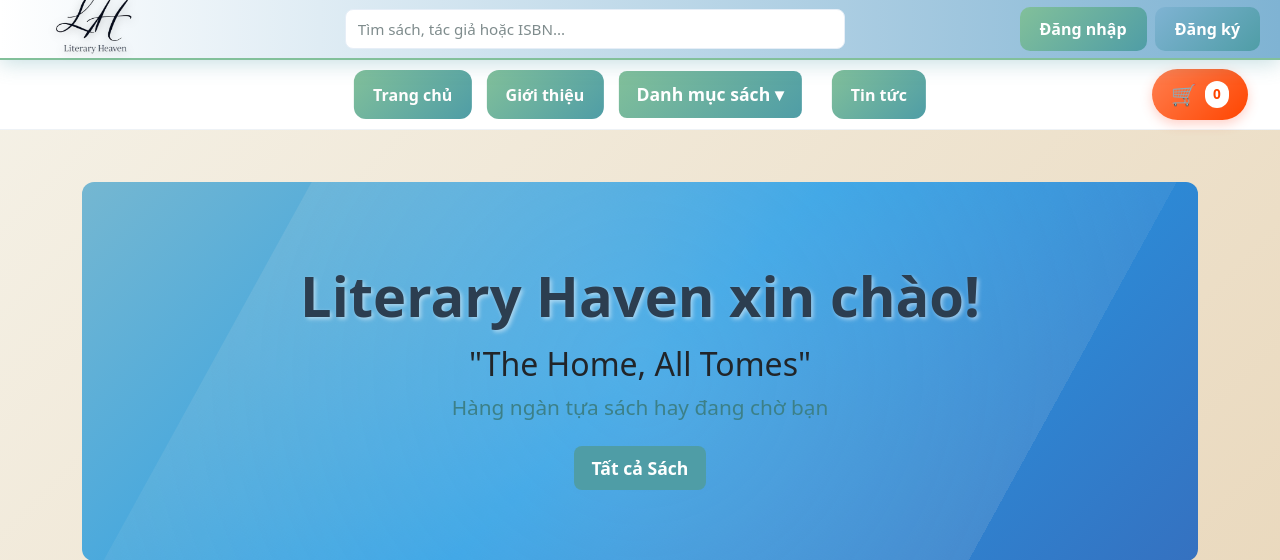
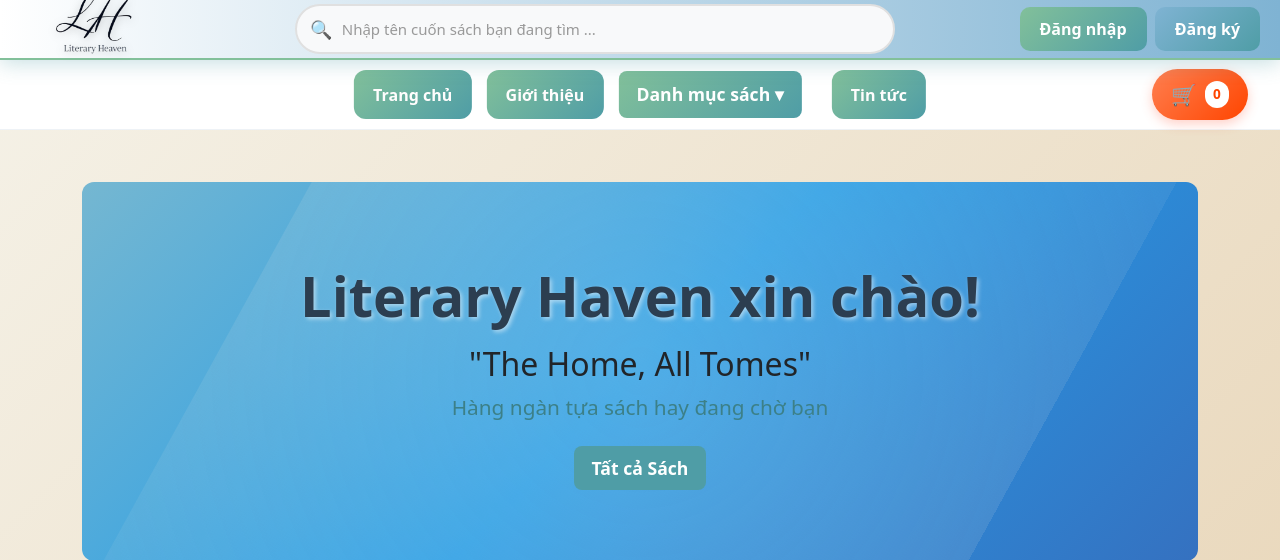
Before and after one commit to ngoctu0405/Book-Store, a PHP site: page / in a window 1280 px wide. Shown: the top 560 px of the page. Run offline with PHP 8.4, Linux system fonts and the light colour scheme.

Commit message:
Toàn ( Thanh tìm kiếm các box )

```diff
--- a/WEB___Book-Strore/about.html
+++ b/WEB___Book-Strore/about.html
@@ -15,7 +15,8 @@
       <a href="index.html"><img src="images/Logo.png" alt="Logo"> </a>
     </div>
     <div class="search-center">
-      <input id="topSearch" class="search-input" placeholder="Tìm sách, tác giả hoặc ISBN..." />
+      <input id="topSearch" class="search-input" type="text" placeholder="Nhập tên cuốn sách bạn đang tìm ..."
+        autocomplete="off" />
     </div>
     <div class="auth-cart">
          <div id="authArea">
--- a/WEB___Book-Strore/assets/css/style.css
+++ b/WEB___Book-Strore/assets/css/style.css
@@ -2135,3 +2135,56 @@ footer {
     font-size: 1rem;
   }
 }
+/* Cập nhật CSS cho thanh tìm kiếm */
+
+.search-center {
+  position: relative;
+  flex: 1;
+  max-width: 600px;
+  margin: 0 20px;
+}
+
+.search-center::before {
+  content: "🔍";
+  position: absolute;
+  left: 15px;
+  top: 50%;
+  transform: translateY(-50%);
+  font-size: 18px;
+  pointer-events: none;
+  z-index: 1;
+}
+
+.search-input {
+  width: 100%;
+  padding: 12px 45px 12px 45px;
+  border: 2px solid #e0e0e0;
+  border-radius: 25px;
+  font-size: 15px;
+  transition: all 0.3s ease;
+  background-color: #f8f9fa;
+}
+
+.search-input:focus {
+  outline: none;
+  border-color: #4CAF50;
+  background-color: white;
+  box-shadow: 0 2px 8px rgba(76, 175, 80, 0.2);
+}
+
+.search-input::placeholder {
+  color: #999;
+}
+
+/* Responsive cho mobile */
+@media (max-width: 768px) {
+  .search-center {
+    margin: 10px 0;
+    max-width: 100%;
+  }
+
+  .search-input {
+    font-size: 14px;
+    padding: 10px 40px 10px 40px;
+  }
+}
--- a/WEB___Book-Strore/assets/js/main.js
+++ b/WEB___Book-Strore/assets/js/main.js
@@ -896,3 +896,51 @@ document.addEventListener('DOMContentLoaded', function() {
     }
   });
 });
+
+
+// Thêm vào cuối file main.js
+
+// Xử lý tìm kiếm từ thanh search trên header
+function handleTopSearch() {
+  const searchInput = document.getElementById('topSearch');
+  if (!searchInput) return;
+
+  const query = searchInput.value.trim();
+  if (!query) {
+    alert('Vui lòng nhập từ khóa tìm kiếm');
+    return;
+  }
+
+  window.location.href = 'search-results.html?q=' + encodeURIComponent(query);
+}
+
+// Giữ từ khóa tìm kiếm trong ô input
+function loadSearchQuery() {
+  const topSearch = document.getElementById('topSearch');
+  if (!topSearch) return;
+
+  const urlParams = new URLSearchParams(window.location.search);
+  const query = urlParams.get('q');
+
+  if (query) {
+    topSearch.value = query;
+  }
+}
+
+// Thêm sự kiện khi DOM load
+document.addEventListener('DOMContentLoaded', function() {
+  const topSearch = document.getElementById('topSearch');
+
+  if (topSearch) {
+    // Xử lý khi nhấn Enter
+    topSearch.addEventListener('keypress', function(e) {
+      if (e.key === 'Enter') {
+        e.preventDefault();
+        handleTopSearch();
+      }
+    });
+
+    // Giữ từ khóa tìm kiếm trong ô input
+    loadSearchQuery();
+  }
+});
--- a/WEB___Book-Strore/cart.html
+++ b/WEB___Book-Strore/cart.html
@@ -15,7 +15,8 @@
       <a href="index.html"><img src="images/Logo.png" alt="Logo"> </a>
     </div>
     <div class="search-center">
-      <input id="topSearch" class="search-input" placeholder="Tìm sách, tác giả hoặc ISBN..." />
+      <input id="topSearch" class="search-input" type="text" placeholder="Nhập tên cuốn sách bạn đang tìm ..."
+        autocomplete="off" />
     </div>
     <div class="auth-cart">
       <div id="authArea">
--- a/WEB___Book-Strore/category.html
+++ b/WEB___Book-Strore/category.html
@@ -15,7 +15,8 @@
       <a href="index.html"><img src="images/Logo.png" alt="Logo"> </a>
     </div>
     <div class="search-center">
-      <input id="topSearch" class="search-input" placeholder="Tìm sách, tác giả hoặc ISBN..." />
+      <input id="topSearch" class="search-input" type="text" placeholder="Nhập tên cuốn sách bạn đang tìm ..."
+        autocomplete="off" />
     </div>
     <div class="auth-cart">
        <div id="authArea">
--- a/WEB___Book-Strore/checkout.html
+++ b/WEB___Book-Strore/checkout.html
@@ -16,7 +16,8 @@
       <a href="index.html"><img src="images/Logo.png" alt="Logo"> </a>
     </div>
     <div class="search-center">
-      <input id="topSearch" class="search-input" placeholder="Tìm sách, tác giả hoặc ISBN..." />
+      <input id="topSearch" class="search-input" type="text" placeholder="Nhập tên cuốn sách bạn đang tìm ..."
+        autocomplete="off" />
     </div>
     <div class="auth-cart">
       <div id="authArea">
--- a/WEB___Book-Strore/index.html
+++ b/WEB___Book-Strore/index.html
@@ -196,7 +196,8 @@
       <a href="index.html"><img src="images/Logo.png" alt="Logo"> </a>
     </div>
     <div class="search-center">
-      <input id="topSearch" class="search-input" placeholder="Tìm sách, tác giả hoặc ISBN..." />
+      <input id="topSearch" class="search-input" type="text" placeholder="Nhập tên cuốn sách bạn đang tìm ..."
+        autocomplete="off" />
     </div>
     <div class="auth-cart">
         <div id="authArea">
--- a/WEB___Book-Strore/news.html
+++ b/WEB___Book-Strore/news.html
@@ -15,7 +15,8 @@
       <a href="index.html"><img src="images/Logo.png" alt="Logo"> </a>
     </div>
     <div class="search-center">
-      <input id="topSearch" class="search-input" placeholder="Tìm sách, tác giả hoặc ISBN..." />
+      <input id="topSearch" class="search-input" type="text" placeholder="Nhập tên cuốn sách bạn đang tìm ..."
+        autocomplete="off" />
     </div>
     <div class="auth-cart">
      <div id="authArea">
--- a/WEB___Book-Strore/product-detail.html
+++ b/WEB___Book-Strore/product-detail.html
@@ -6,7 +6,7 @@
     <meta name="viewport" content="width=device-width, initial-scale=1.0">
     <title>Chi Tiết Sản Phẩm - Literary Haven</title>
     <link rel="stylesheet" href="assets/css/style.css">
-    <link href="https://cdn.jsdelivr.net/npm/bootstrap@5.3.2/dist/css/bootstrap.min.css" rel="stylesheet">
+
    <style>
         * {
             margin: 0;
@@ -640,7 +640,7 @@
         </a>
         <div class="search-center">
             <form action="search-results.html" method="get">
-                <input type="text" class="search-input" name="q" placeholder="Tìm sách, tác giả hoặc ISBN...">
+                <input type="text" class="search-input" name="q" placeholder="Nhập tên cuốn sách bạn đang tìm ...">
             </form>
         </div>
         <div class="auth-cart">
--- a/WEB___Book-Strore/profile.html
+++ b/WEB___Book-Strore/profile.html
@@ -15,8 +15,9 @@
     <a href="index.html"><img src="images/Logo.png" alt="Logo"> </a>
   </div>
   <div class="search-center">
-    <input id="topSearch" class="search-input" placeholder="Tìm sách, tác giả hoặc ISBN..." />
-  </div>
+      <input id="topSearch" class="search-input" type="text" placeholder="Nhập tên cuốn sách bạn đang tìm ..."
+        autocomplete="off" />
+    </div>
   <div class="auth-cart">
      <div id="authArea">
         <button class="btn-auth" onclick="window.location.href='login.html'">Đăng nhập</button>
```
Also changed, not shown: WEB___Book-Strore/search-results.html (+31 -1 lines).
